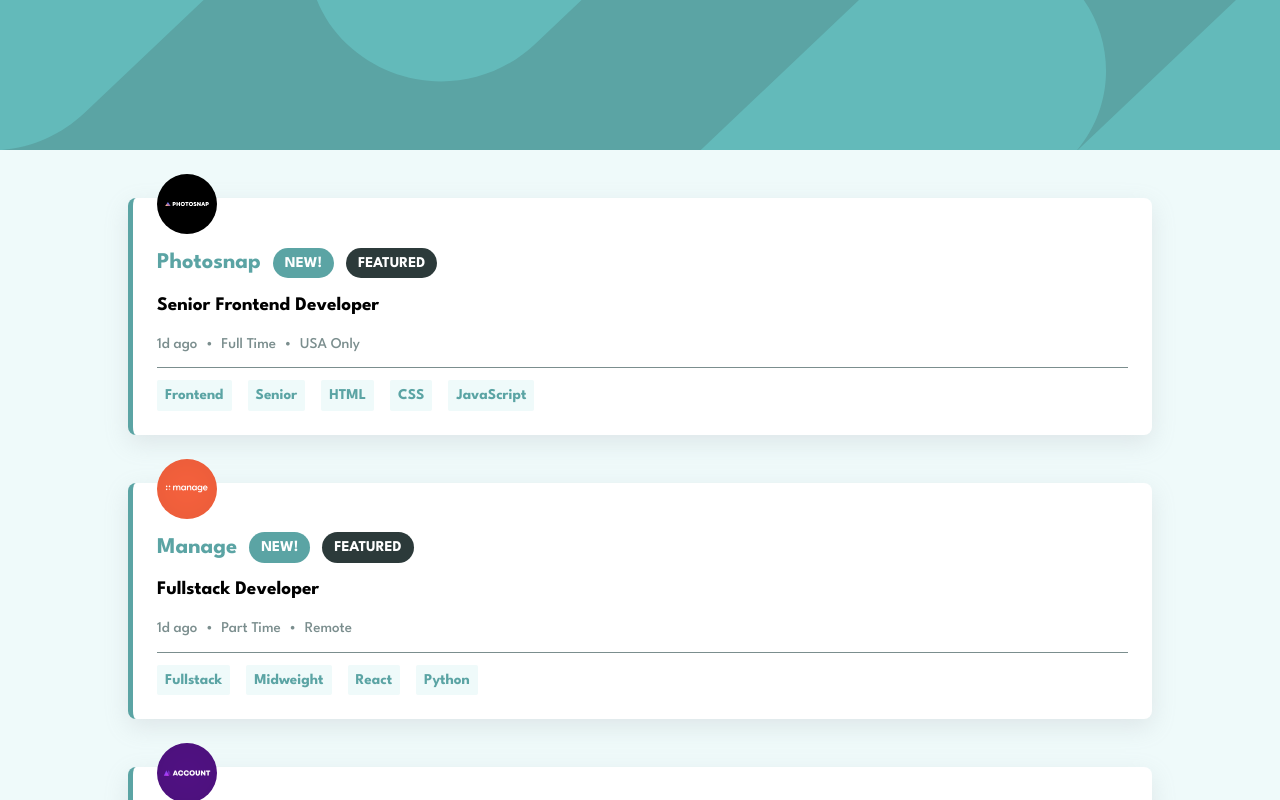
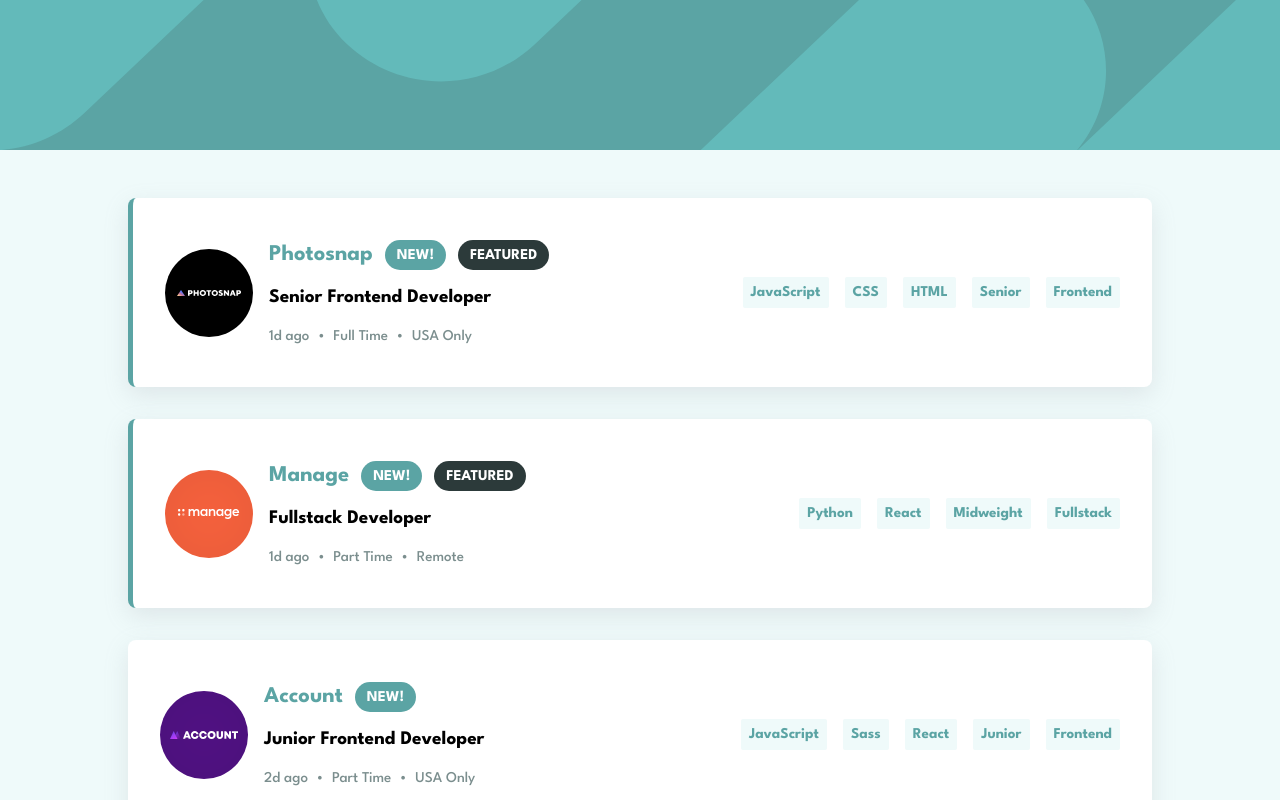
Before and after one commit to Matej-ch/job-listings-with-filtering, a React (Vite) app: page / in a window 1280 px wide. Shown: the top 800 px of the page. Built offline with nearby package versions, Linux system fonts and the light colour scheme.

Commit message:
desktop version

```diff
--- a/src/App.scss
+++ b/src/App.scss
@@ -23,5 +23,6 @@
 
   .listings-wrapper {
     width: min(80%, 75rem);
+    gap: 2rem;
   }
 }
--- a/src/JobListing.scss
+++ b/src/JobListing.scss
@@ -7,7 +7,11 @@
   background-color: white;
   position: relative;
   border-radius: 8px;
-  border-left: 5px solid var(--clr-primary);
+
+
+  &.featured {
+    border-left: 5px solid var(--clr-primary);
+  }
 
   img {
     width: 60px;
@@ -61,3 +65,29 @@
     }
   }
 }
+
+@media screen and (min-width: 600px) {
+  article {
+
+    display: grid;
+    grid-template-columns: fit-content(30%) 2fr 2fr;
+    align-items: center;
+    gap: 1rem;
+
+    padding: 1rem 2rem;
+
+    img {
+      position: relative;
+      width: 88px;
+      top: unset;
+    }
+
+    .list-items {
+      border-bottom: 0;
+    }
+
+    .tags {
+      flex-direction: row-reverse;
+    }
+  }
+}
--- a/src/JobListing.tsx
+++ b/src/JobListing.tsx
@@ -11,7 +11,7 @@
         setIcon(image.default)
     });
 
-    return (<article>
+    return (<article className={listing.featured ? 'featured' : ''}>
         <img src={icon} alt={'logo of company ' + listing.company}/>
 
         <div className={'basic-info'}>
```
